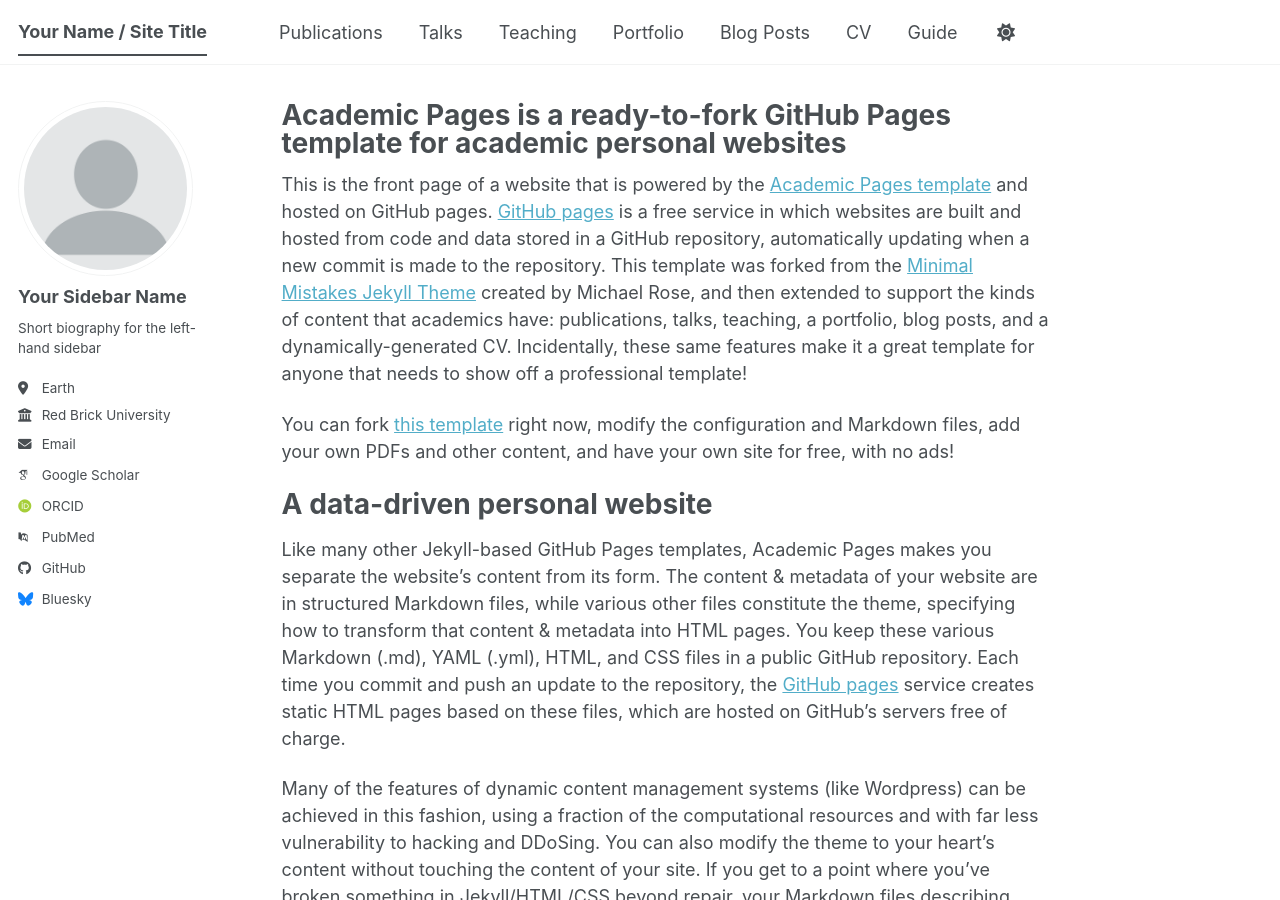
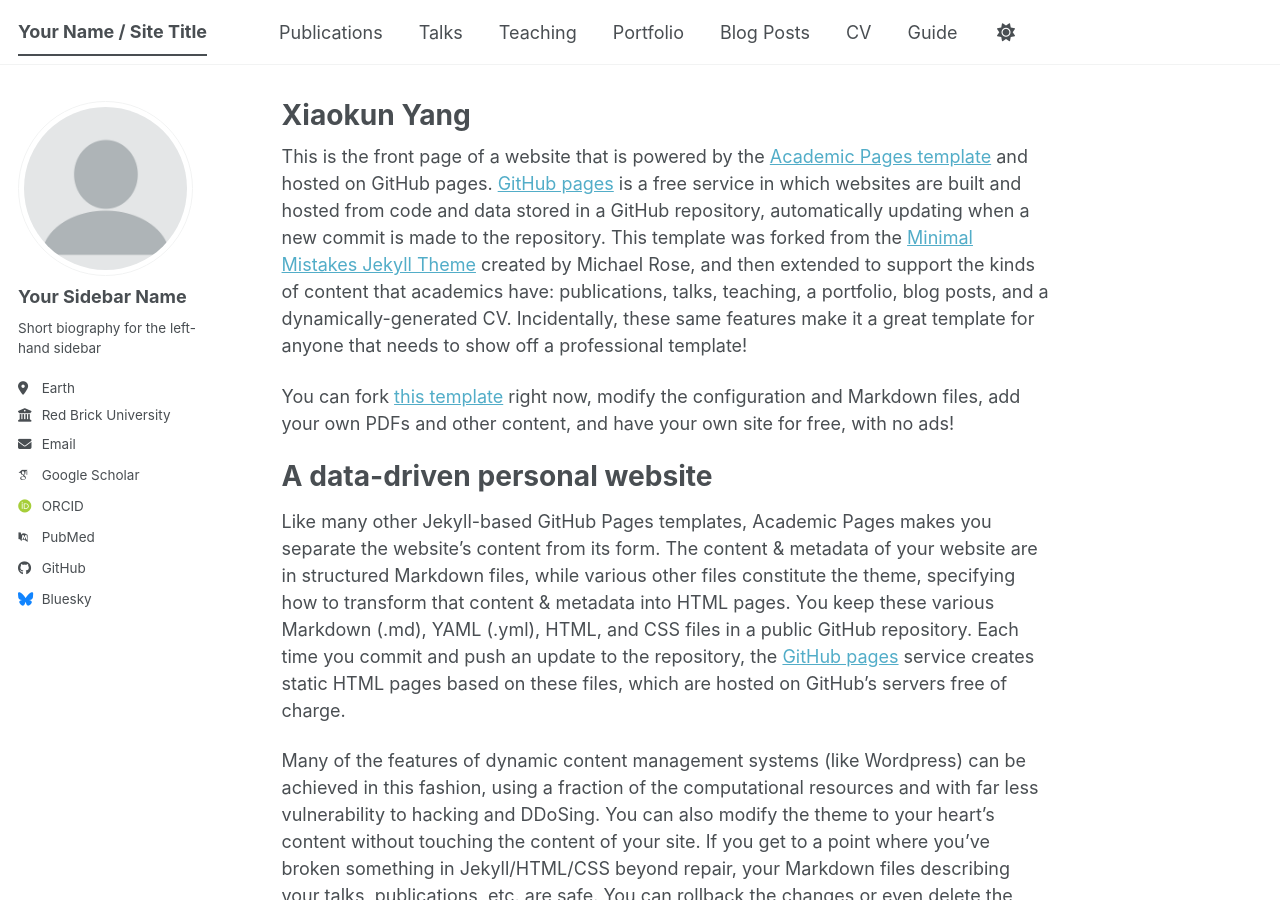
Before and after one commit to bobbieyang/bobbieyang.github.io, a Jekyll site: the page built from _pages/about.md, in a window 1280 px wide and 900 px high. Built offline with Jekyll 4.4.1, drawn with Linux system fonts in a browser that asks for light colours; some web fonts are replaced; a script bundle is joined from its source files by our own code; library files that are not in the unit come from our copies.

Commit message:
Update about.md

```diff
--- a/_pages/about.md
+++ b/_pages/about.md
@@ -1,6 +1,6 @@
 ---
 permalink: /
-title: "Academic Pages is a ready-to-fork GitHub Pages template for academic personal websites"
+title: "Xiaokun Yang"
 author_profile: true
 redirect_from:
   - /about/
```
